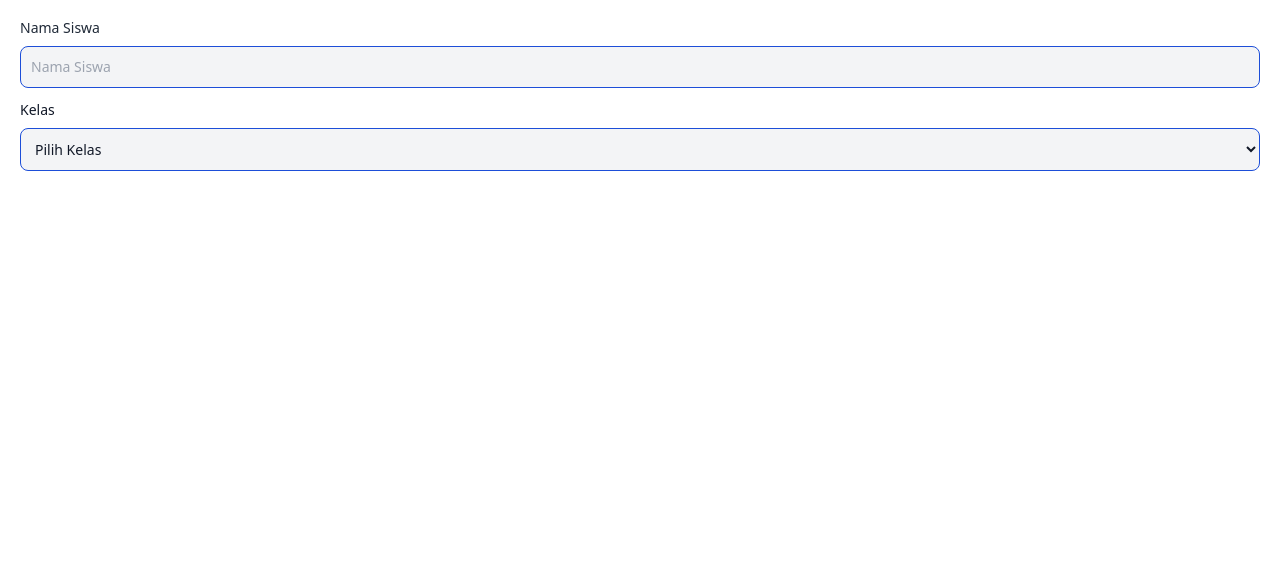
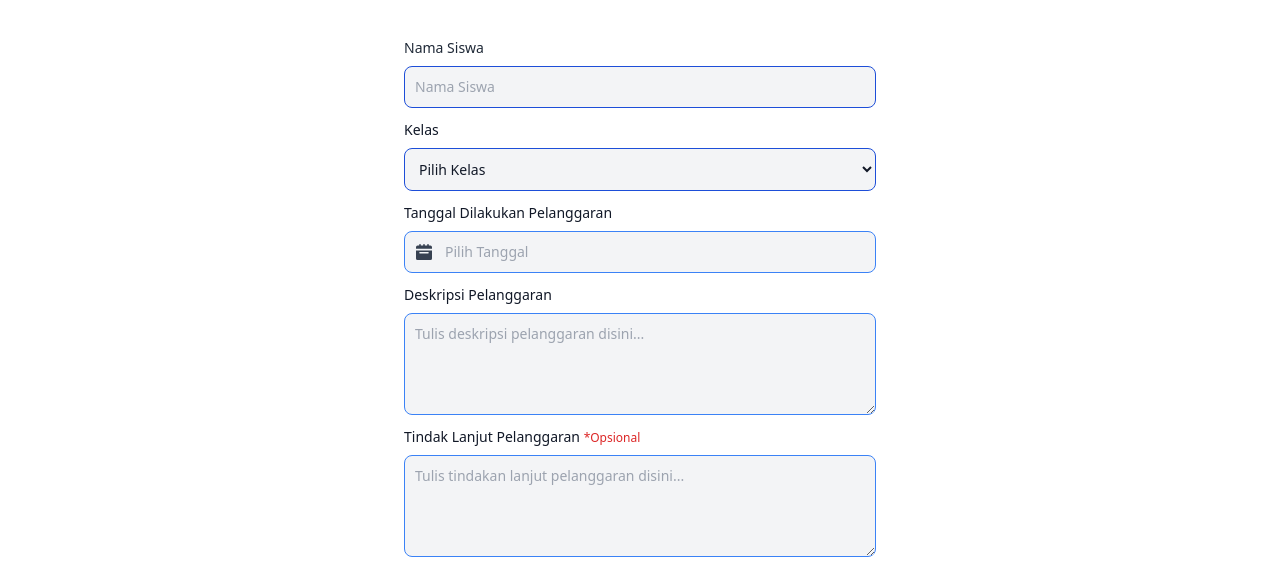
Before and after one commit to wanglaga/catat-pelanggaran, a website: page index.html in a window 1280 px wide. Shown: the part 326-903 px from the top of the page. Before the commit the page ends 800 px from the top, so only its background shows below. Drawn offline with nearby package versions, Linux system fonts and the light colour scheme.

Commit message:
bikin-bikin form & tambah modul

```diff
--- a/index.html
+++ b/index.html
@@ -23,7 +23,8 @@
             class="bg-gradient-to-b from-blue-50 to-transparent dark:from-cyan-800 w-full h-72 absolute top-0 left-0 z-0">
         </div>
     </section>
-    <form action="" class="mt-5">
+    <section class="p-5">
+        <form action="" class="mt-5 mx-auto max-w-lg">
             <div class="mx-5">
                 <label for="default-input" class="block mb-2 text-sm font-medium text-gray-800">Nama Siswa</label>
                 <input type="text" id="default-input"
@@ -39,11 +40,40 @@
                     <option value="US">VIII (8)</option>
                     <option value="US">IX (9)</option>
                 </select>
+            </div>
 
+            <div class="relative mx-5 mt-3">
+                <label for="countries" class="block mb-2 text-sm font-medium text-gray-900">Tanggal Dilakukan
+                    Pelanggaran</label>
+                <div class="absolute inset-y-0 start-0 flex items-center pt-7 ps-3 pointer-events-none">
+                    <svg class="w-4 h-4 text-gray-700" aria-hidden="true" xmlns="http://www.w3.org/2000/svg"
+                        fill="currentColor" viewBox="0 0 20 20">
+                        <path
+                            d="M20 4a2 2 0 0 0-2-2h-2V1a1 1 0 0 0-2 0v1h-3V1a1 1 0 0 0-2 0v1H6V1a1 1 0 0 0-2 0v1H2a2 2 0 0 0-2 2v2h20V4ZM0 18a2 2 0 0 0 2 2h16a2 2 0 0 0 2-2V8H0v10Zm5-8h10a1 1 0 0 1 0 2H5a1 1 0 0 1 0-2Z" />
+                    </svg>
                 </div>
+                <input datepicker datepicker-title="Pilih Tanggal" type="text"
+                    class="bg-gray-100 border border-blue-500 text-gray-900 text-sm rounded-lg focus:ring-blue-500 focus:border-blue-500 block w-full ps-10 p-2.5"
+                    placeholder="Pilih Tanggal">
+            </div>
+            <div class="mx-5 mt-3">
+                <label for="countries" class="block mb-2 text-sm font-medium text-gray-900">Deskripsi
+                    Pelanggaran</label>
+                <textarea id="message" rows="4"
+                    class="block p-2.5 w-full text-sm text-gray-900 bg-gray-100 border-blue-500 rounded-lg border focus:ring-blue-500 focus:border-blue-500"
+                    placeholder="Tulis deskripsi pelanggaran disini..."></textarea>
+            </div>
+            <div class="mx-5 mt-3">
+                <label for="countries" class="block mb-2 text-sm font-medium text-gray-900">Tindak Lanjut Pelanggaran
+                    <span class="text-red-600 text-xs">*Opsional</span></label>
+                <textarea id="message" rows="4"
+                    class="block p-2.5 w-full text-sm text-gray-900 bg-gray-100 border-blue-500 rounded-lg border focus:ring-blue-500 focus:border-blue-500"
+                    placeholder="Tulis tindakan lanjut pelanggaran disini..."></textarea>
             </div>
         </form>
-
+    </section>
+    <script src="./node_modules/flowbite/dist/flowbite.min.js"></script>
+    <script src="/node_modules/flowbite/dist/datepicker.min.js"></script>
 </body>
 
 </html>
--- a/package.json
+++ b/package.json
@@ -12,5 +12,8 @@
   "license": "ISC",
   "devDependencies": {
     "tailwindcss": "^3.4.1"
+  },
+  "dependencies": {
+    "flowbite": "^2.2.1"
   }
 }
--- a/tailwind.config.js
+++ b/tailwind.config.js
@@ -1,6 +1,6 @@
 /** @type {import('tailwindcss').Config} */
 module.exports = {
-  content: ['index.html'],
+  content: ['index.html', './node_modules/flowbite/**/*.js'],
   theme: {
     extend: {},
   },
```
Also changed, not shown: dist/output.css, 1 other file. Lines whose indentation alone changed are shown as unchanged.
